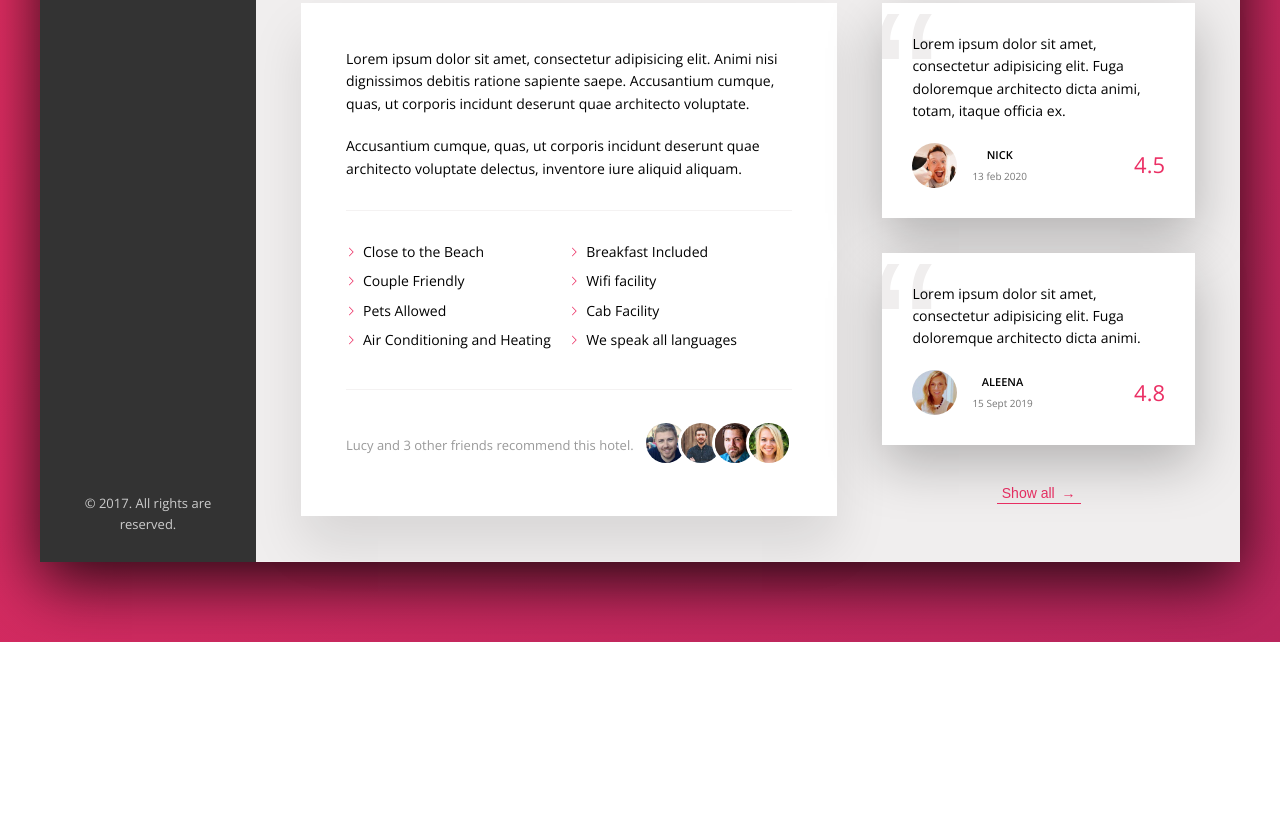
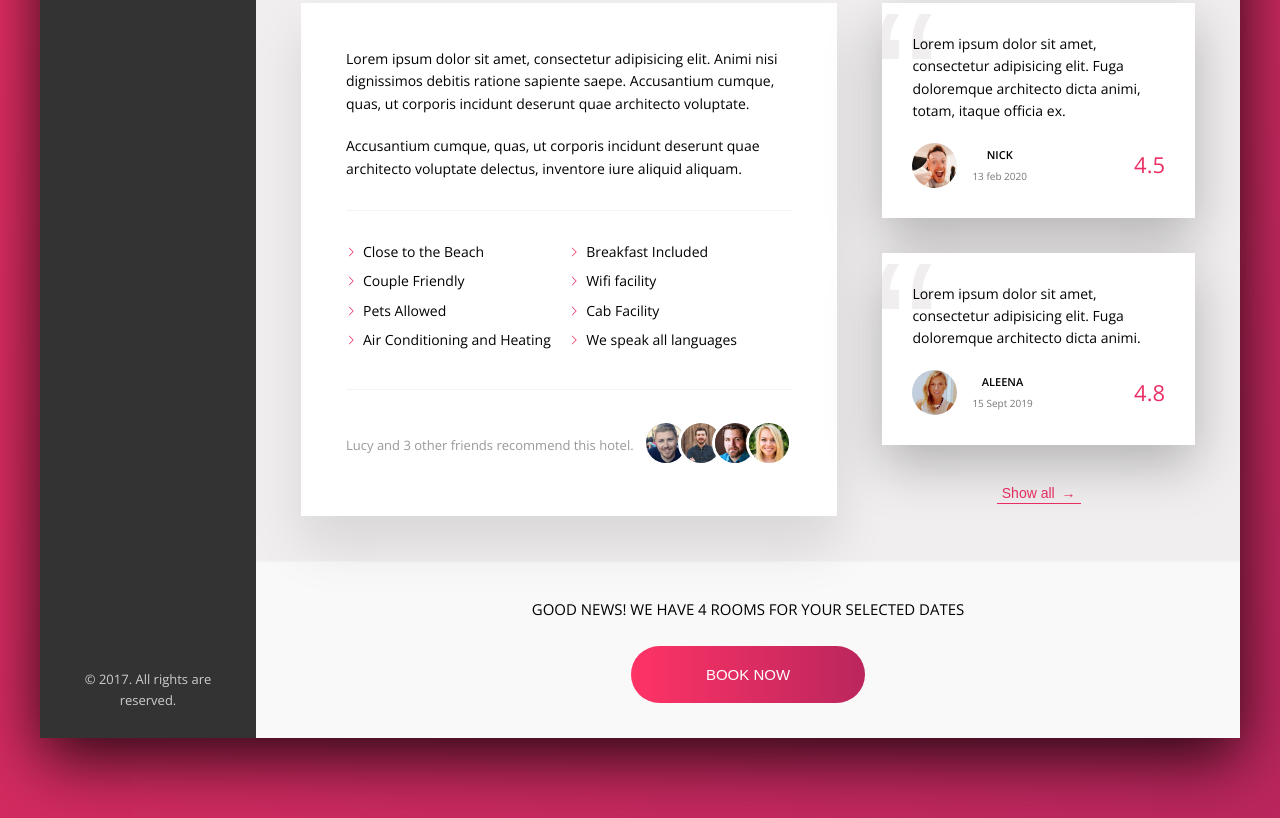
Before and after one commit to arpit2425/Trillo, a website: page index.html in a window 1280 px wide. Shown: the part 505-1323 px from the top of the page. Before the commit the page ends 1147 px from the top, so only its background shows below. Drawn offline with nearby package versions, Linux system fonts and the light colour scheme.

Commit message:
Cta section completed

```diff
--- a/index.html
+++ b/index.html
@@ -186,6 +186,12 @@
                         </figure>
 
                 </div>
+                <div class="cta">
+                    <h2 class="cta__book-now">Good News! We have 4 rooms for Your selected dates</h2>
+                    <button class="btn">
+                        <span class="btn__visible">Book Now</span>
+                        <span class="btn__invisible">4 Rooms Left</span></button>
+                </div>
             </div>
         </div>
     </body>
--- a/sass/_layout.scss
+++ b/sass/_layout.scss
@@ -62,3 +62,73 @@ flex: 1;
 
 
 }
+.cta
+{
+    padding: 3.5rem 0;
+    text-align: center;
+    &__book-now
+    {
+        font-size: 1.5rem;
+        font-weight: 300;
+        text-transform: uppercase;
+        margin-bottom: 2.5rem;
+    }
+}
+.btn
+{
+    font-size: 1.5rem;
+    font-weight: 300;
+    text-transform: uppercase;
+    border-radius: 100px;
+    position: relative;
+    border: none;
+    background-image: linear-gradient(to right,var(--color-primary-light),var(--color-primary-dark));
+    color: #fff;
+    overflow: hidden;
+    cursor: pointer;
+    & > * {
+        height: 100%;
+        width: 100%;
+        display: inline-block;
+        transition: all 0.2s;
+
+
+    }
+    &__visible
+    {
+        padding: 2rem 7.5rem;
+
+
+    }
+    &__invisible
+    {
+
+        position: absolute;
+        padding: 2rem 0;
+        top: -100%;
+        left: 0;
+
+        transition: all 0.2s;
+
+
+    }
+    &:hover
+    {
+        background-image: linear-gradient(to left,var(--color-primary-light),var(--color-primary-dark));
+
+    }
+    &:hover &__visible
+    {
+        transform: translateY(100%);
+
+    }
+    &:hover &__invisible
+    {
+        top: 0;
+    }
+&:focus{
+    animation: pulsate 1s infinite;
+    outline: none;
+}
+
+}
```
Also changed, not shown: css/style.css.
